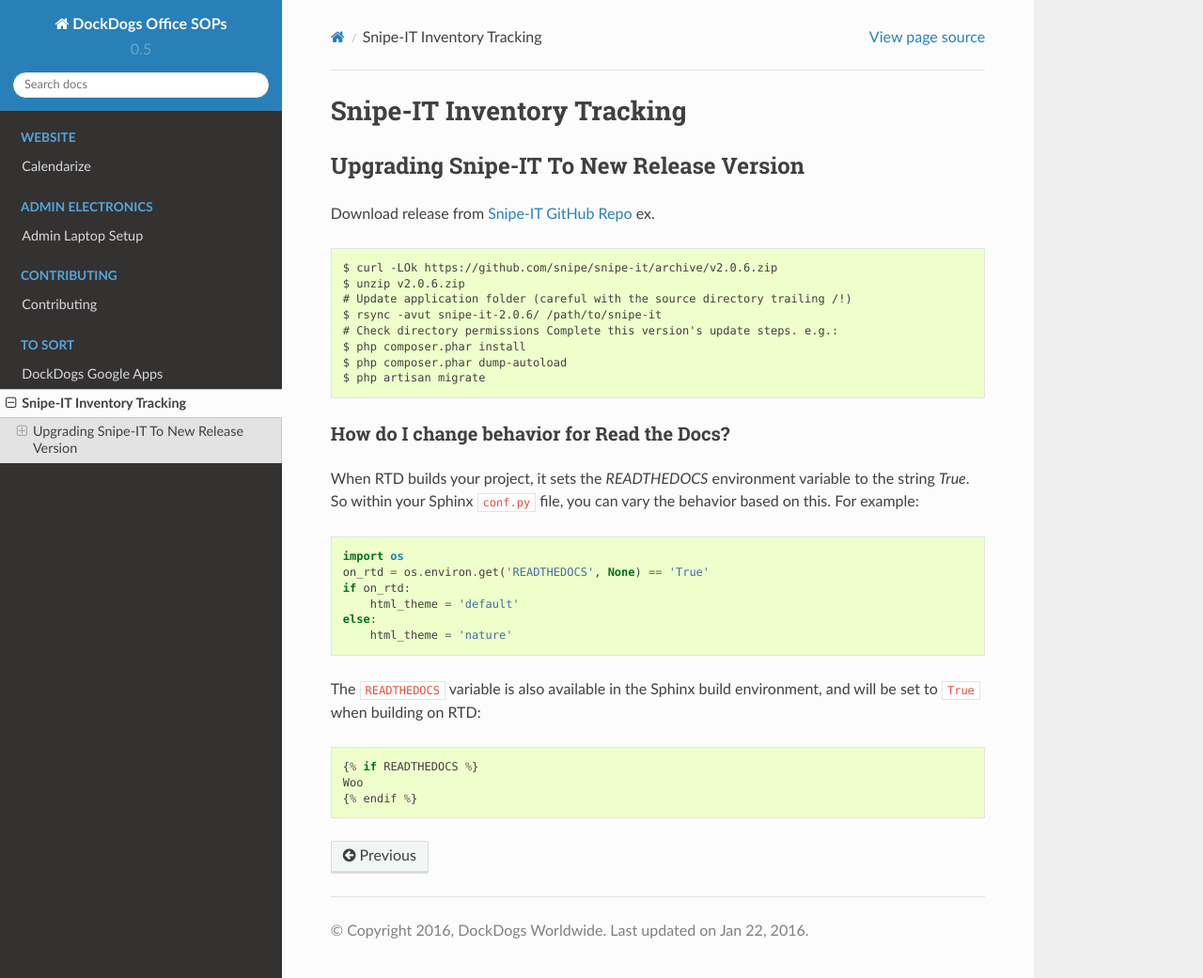
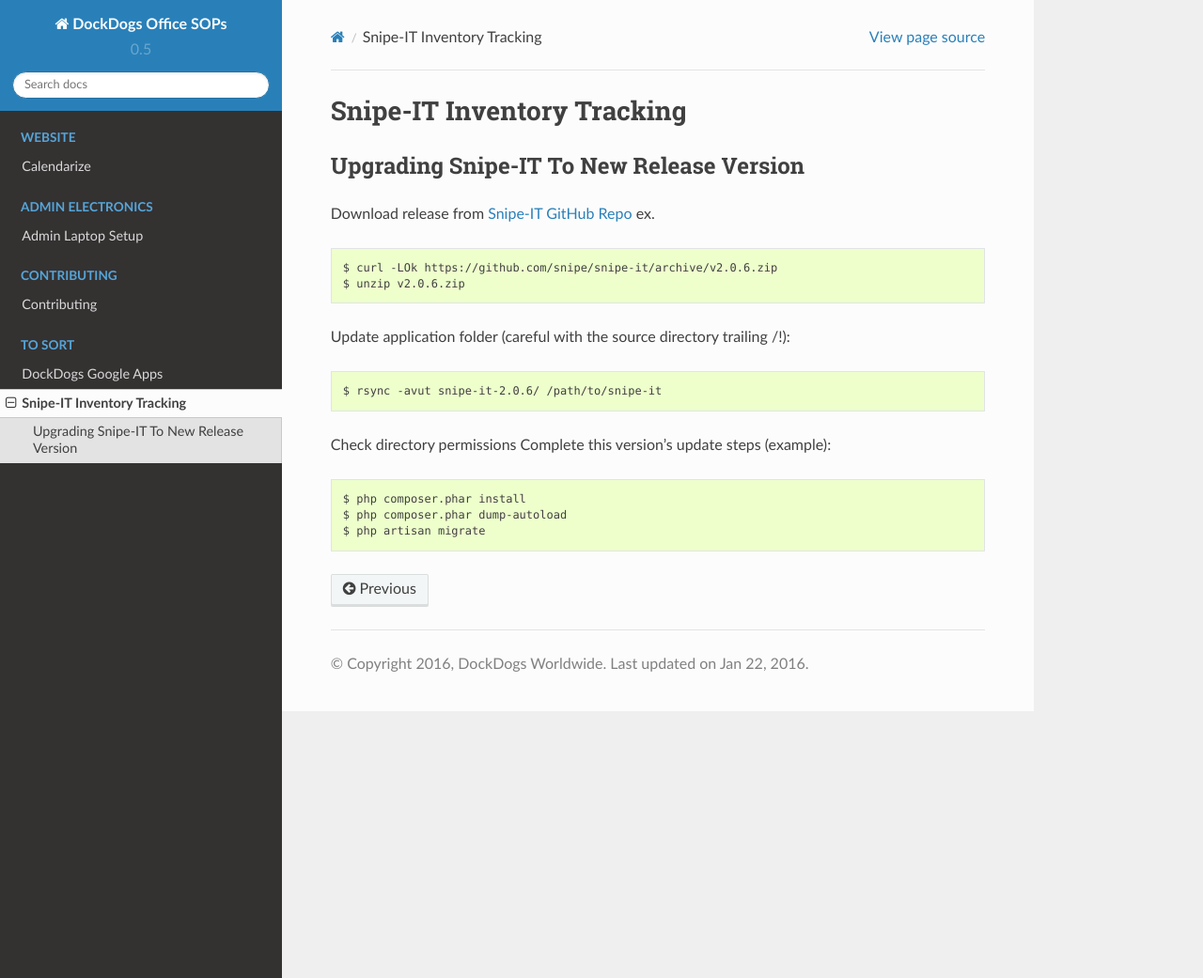
Before and after one commit to DockDogs/dockdogs-office-sops, a Sphinx documentation site: the page built from source/snipe-inventory.rst, in a window 1280 px wide and 1041 px high. Shown: the whole window at 94% size. Built offline with Sphinx 7.4.7 and the Read the Docs theme 2.0.0, drawn with Linux system fonts in a browser that asks for light colours.

Commit message:
finally.

```diff
--- a/source/snipe-inventory.rst
+++ b/source/snipe-inventory.rst
@@ -16,28 +16,13 @@
 
 	$ curl -LOk https://github.com/snipe/snipe-it/archive/v2.0.6.zip
 	$ unzip v2.0.6.zip
-	# Update application folder (careful with the source directory trailing /!)
+
+Update application folder (careful with the source directory trailing /!)::
+
 	$ rsync -avut snipe-it-2.0.6/ /path/to/snipe-it
-	# Check directory permissions Complete this version's update steps. e.g.:
+
+Check directory permissions Complete this version's update steps (example)::
+
 	$ php composer.phar install
 	$ php composer.phar dump-autoload
 	$ php artisan migrate
-
-
-How do I change behavior for Read the Docs?
--------------------------------------------
-
-When RTD builds your project, it sets the `READTHEDOCS` environment variable to the string `True`. So within your Sphinx ``conf.py`` file, you can vary the behavior based on this. For example::
-
-    import os
-    on_rtd = os.environ.get('READTHEDOCS', None) == 'True'
-    if on_rtd:
-        html_theme = 'default'
-    else:
-        html_theme = 'nature'
-
-The ``READTHEDOCS`` variable is also available in the Sphinx build environment, and will be set to ``True`` when building on RTD::
-
-    {% if READTHEDOCS %}
-    Woo
-    {% endif %}
```
